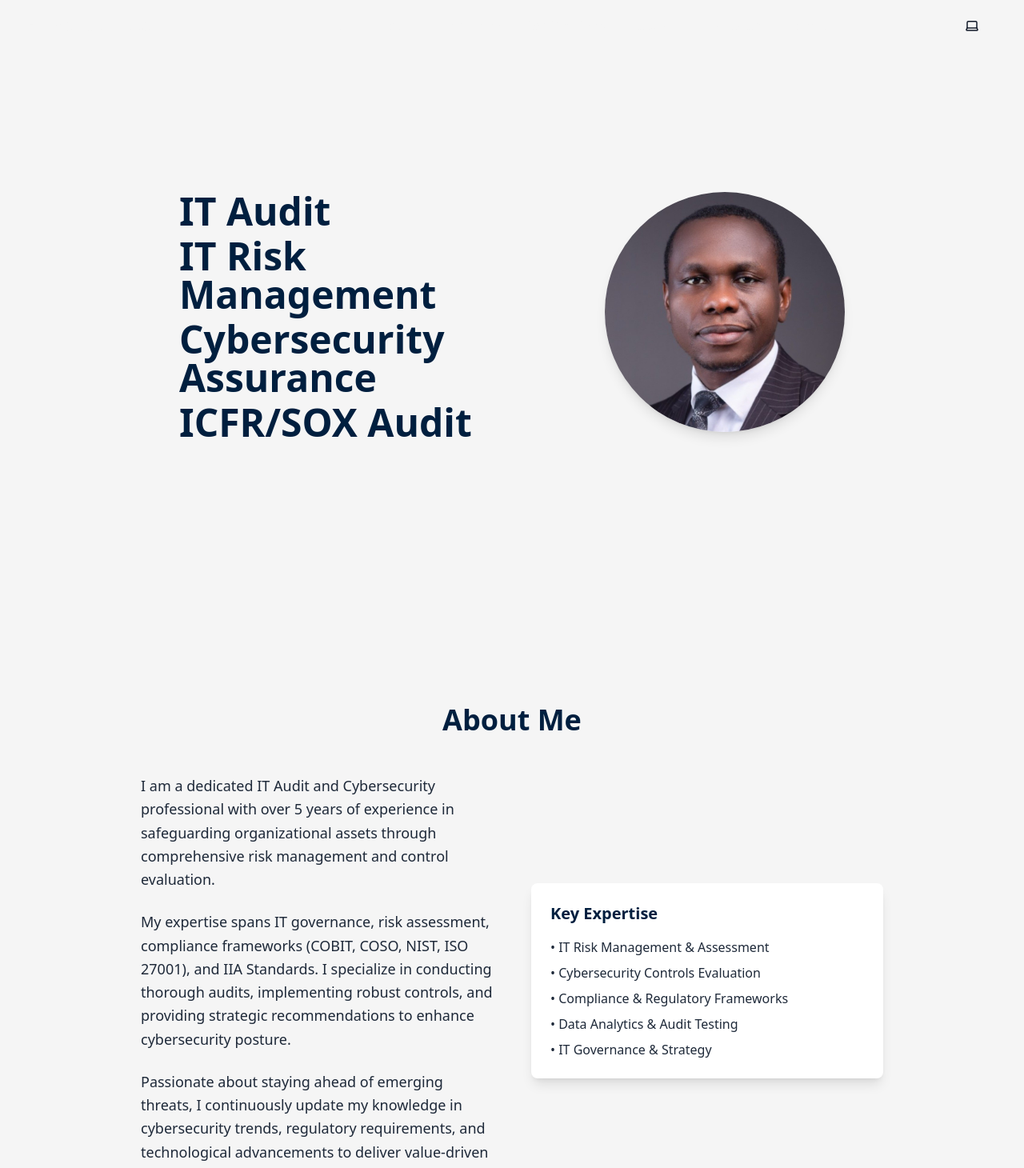
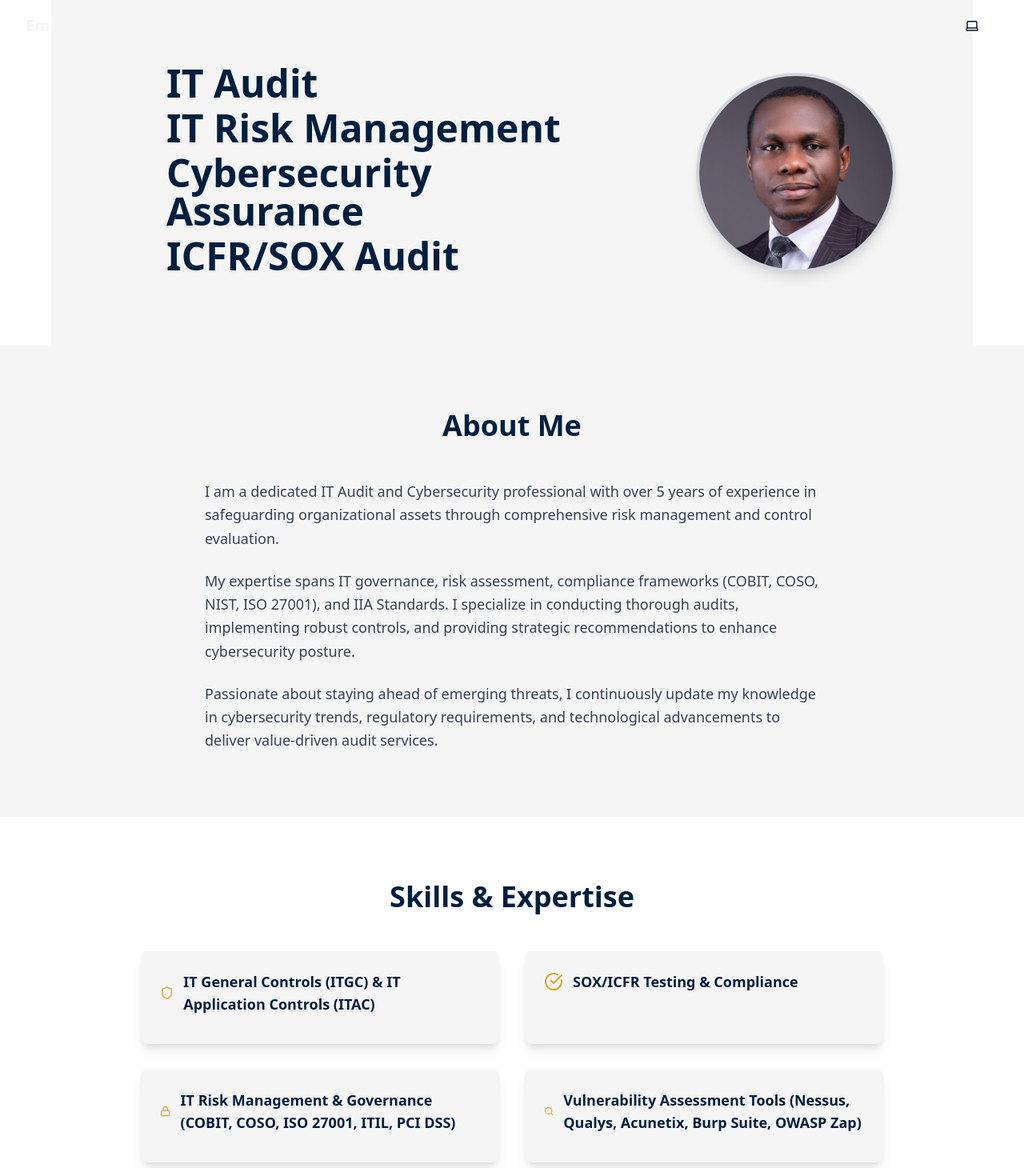
Before and after one commit to samkiel488/Emmanuel-Ilesanmi_Portfolio, a Next.js app: page / in a window 1280 px wide. Shown: the top 1460 px of the page at 80% size. Built offline with nearby package versions, Linux system fonts and the light colour scheme.

Commit message:
`Update Hero and About components: Remove paragraph and button, replace headings with new lines, add logos to certifications, fix profile pic src, and increase hero section spacing.`

```diff
--- a/src/components/About.tsx
+++ b/src/components/About.tsx
@@ -12,32 +12,18 @@ const About = () => {
       viewport={{ once: true }}
       className="py-20 bg-secondary dark:bg-[#001f3f]"
     >
-      <div className="max-w-5xl mx-auto px-6 sm:px-8 md:px-12 lg:px-12 space-y-10">
+      <div className="max-w-5xl mx-auto px-6 sm:px-8 md:px-12 lg:px-24 space-y-10">
         <h2 className="text-3xl sm:text-4xl font-bold text-primary dark:text-accent text-center mb-12">About Me</h2>
-        <div className="grid grid-cols-1 md:grid-cols-2 gap-12 items-center">
-          <div>
-            <p className="text-base sm:text-lg text-gray-800 dark:text-gray-300 leading-relaxed mb-6">
+        <div className="max-w-3xl mx-auto">
+          <p className="text-lg leading-relaxed text-gray-700 dark:text-gray-300">
             I am a dedicated IT Audit and Cybersecurity professional with over 5 years of experience in safeguarding organizational assets through comprehensive risk management and control evaluation.
           </p>
-            <p className="text-base sm:text-lg text-gray-800 dark:text-gray-300 leading-relaxed mb-6">
+          <p className="text-lg leading-relaxed text-gray-700 dark:text-gray-300 mt-6">
             My expertise spans IT governance, risk assessment, compliance frameworks (COBIT, COSO, NIST, ISO 27001), and IIA Standards. I specialize in conducting thorough audits, implementing robust controls, and providing strategic recommendations to enhance cybersecurity posture.
           </p>
-            <p className="text-base sm:text-lg text-gray-800 dark:text-gray-300 leading-relaxed">
+          <p className="text-lg leading-relaxed text-gray-700 dark:text-gray-300 mt-6">
             Passionate about staying ahead of emerging threats, I continuously update my knowledge in cybersecurity trends, regulatory requirements, and technological advancements to deliver value-driven audit services.
           </p>
-          </div>
-          <div className="space-y-6">
-            <div className="bg-white dark:bg-gray-800 p-6 rounded-lg shadow-lg">
-              <h3 className="text-xl font-semibold text-primary dark:text-accent mb-4">Key Expertise</h3>
-              <ul className="space-y-2 text-gray-800 dark:text-gray-300">
-                <li>• IT Risk Management & Assessment</li>
-                <li>• Cybersecurity Controls Evaluation</li>
-                <li>• Compliance & Regulatory Frameworks</li>
-                <li>• Data Analytics & Audit Testing</li>
-                <li>• IT Governance & Strategy</li>
-              </ul>
-            </div>
-          </div>
         </div>
       </div>
     </motion.section>
--- a/src/components/Hero.tsx
+++ b/src/components/Hero.tsx
@@ -6,10 +6,8 @@ import { motion } from "framer-motion";
 
 const Hero = () => {
   return (
-    <section id="home" className="min-h-screen flex items-center bg-secondary dark:bg-[#001f3f]">
-      <div className="max-w-5xl mx-auto px-6 md:px-12 lg:px-24 py-20">
-        <div className="flex flex-col md:flex-row items-start justify-center gap-12">
-          <div className="text-center md:text-left flex-1">
+    <section id="home" className="flex flex-col md:flex-row items-center justify-center md:justify-between max-w-6xl mx-auto px-8 md:px-16 lg:px-24 py-20 bg-secondary dark:bg-[#001f3f]">
+      <div className="flex-1 text-left md:pl-8 lg:pl-12 space-y-3">
         <motion.h1
           initial={{ opacity: 0, y: 20 }}
           animate={{ opacity: 1, y: 0 }}
@@ -43,17 +41,15 @@ const Hero = () => {
           ICFR/SOX Audit
         </motion.h1>
       </div>
-          <div className="flex justify-center md:justify-end">
+      <div className="flex-shrink-0 md:ml-20 lg:ml-32">
         <Image
           src="/profile_pic.jpeg"
           alt="Emmanuel Ilesanmi"
-              width={300}
-              height={300}
+          width={250}
+          height={250}
           priority
-              className="rounded-full shadow-lg"
+          className="rounded-full object-cover shadow-lg border-4 border-gray-300 dark:border-gray-700"
         />
-          </div>
-        </div>
       </div>
     </section>
   );
```
Also changed, not shown: 1 other file (tests, documents, lock files or other folders). Lines whose indentation alone changed are shown as unchanged.
